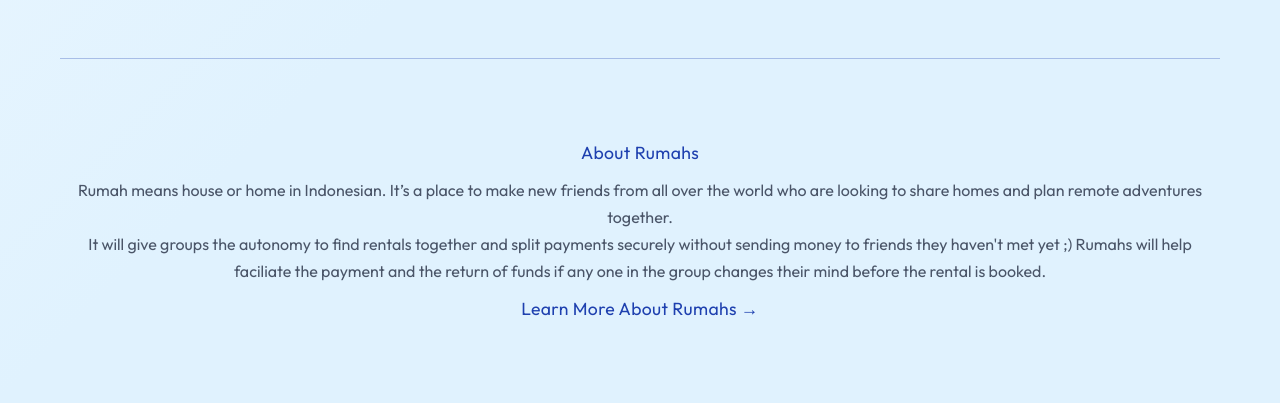
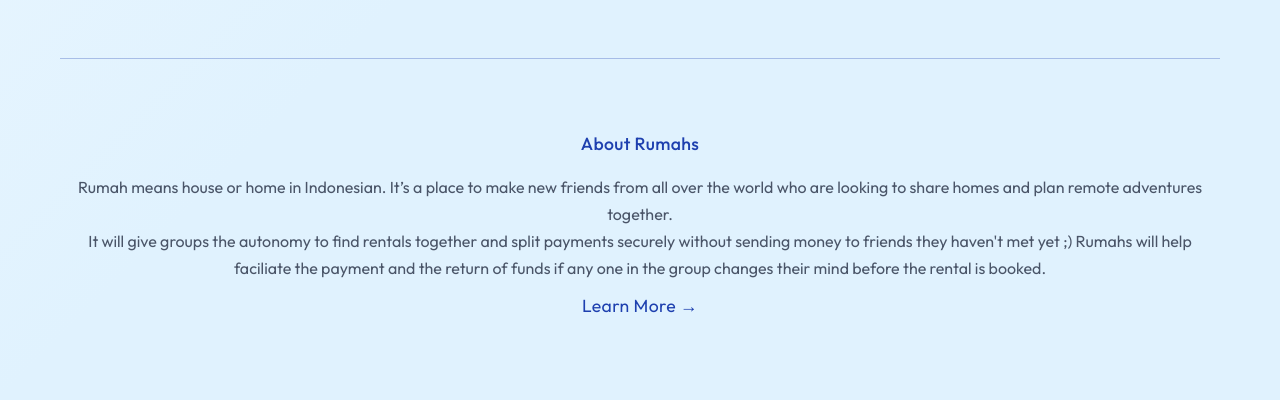
Before and after one commit to nickisew/rumahs-teaser, a website: page index.html in a window 1280 px wide. Shown: the part 878-1281 px from the top of the page. Drawn offline with Linux system fonts and the light colour scheme.

Commit message:
make About Rumahs non-clickable section header, keep Learn More as interactive link

```diff
--- a/index.html
+++ b/index.html
@@ -83,10 +83,12 @@
         <!-- Footer -->
         <footer class="footer">
             <nav class="footer-nav">
-                <a href="/about">About Rumahs</a>
+                <span>About Rumahs</span>
                 <p>Rumah means house or home in Indonesian. It’s a place to make new friends from all over the world who are looking to share homes and plan remote adventures together.</p>
+
                 <p>It will give groups the autonomy to find rentals together and split payments securely without sending money to friends they haven't met yet ;) Rumahs will help faciliate the payment and the return of funds if any one in the group changes their mind before the rental is booked.</p>
-                <a href="/about">Learn More About Rumahs →</a>
+
+                <a href="/about">Learn More →</a>
             </nav>
         </footer>
     </div>
--- a/styles.css
+++ b/styles.css
@@ -344,6 +344,17 @@
     border-color: rgba(30, 64, 175, 0.2);
 }
 
+/* Footer section heading (non-clickable) */
+.footer-nav span {
+    color: #1e40af;
+    font-size: 1.1rem;
+    font-family: 'Outfit', sans-serif;
+    letter-spacing: 0.02em;
+    font-weight: 500;
+    display: block;
+    margin-bottom: 15px;
+}
+
 /* About Page Styles */
 .back-button-container {
     position: absolute;
```
